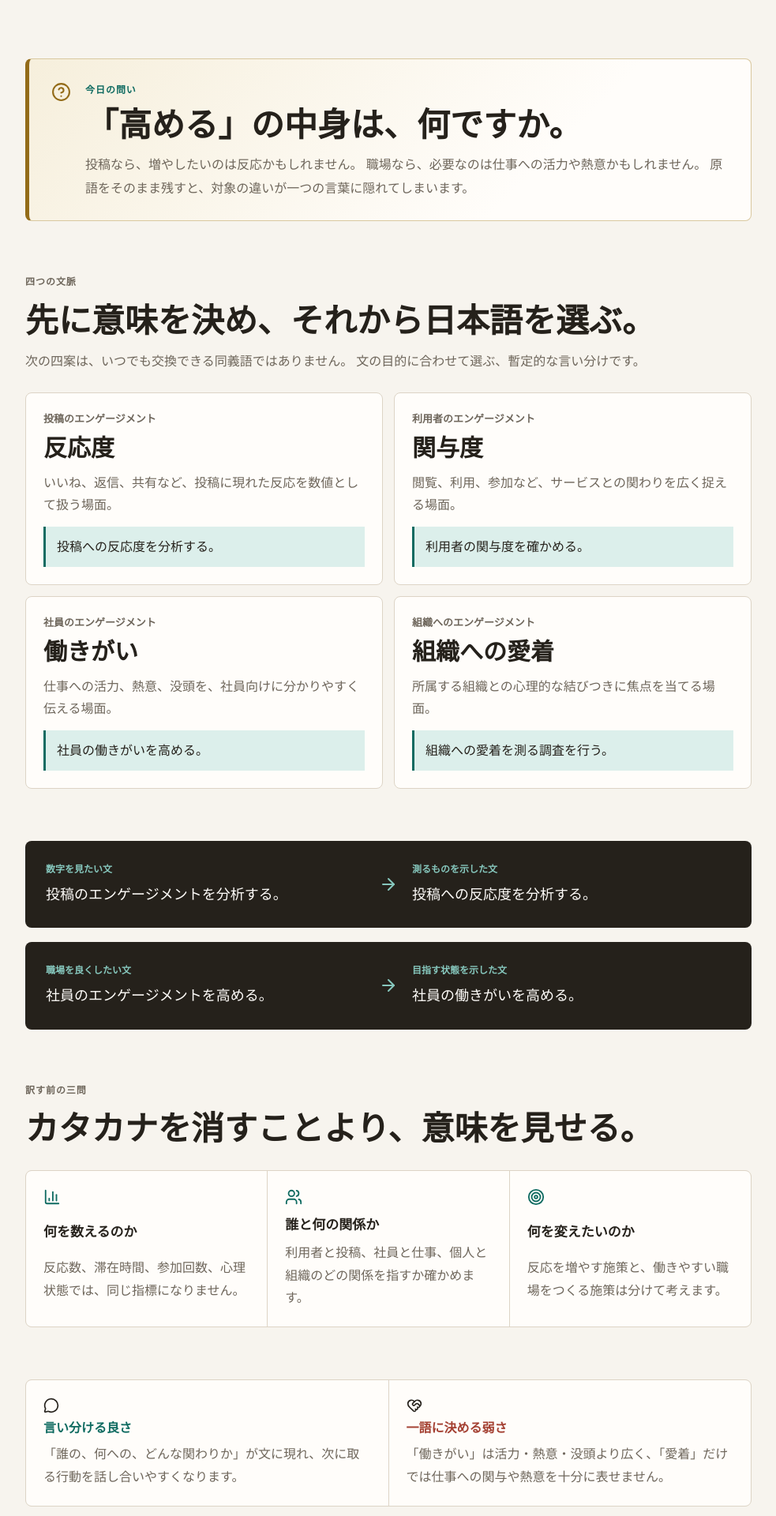
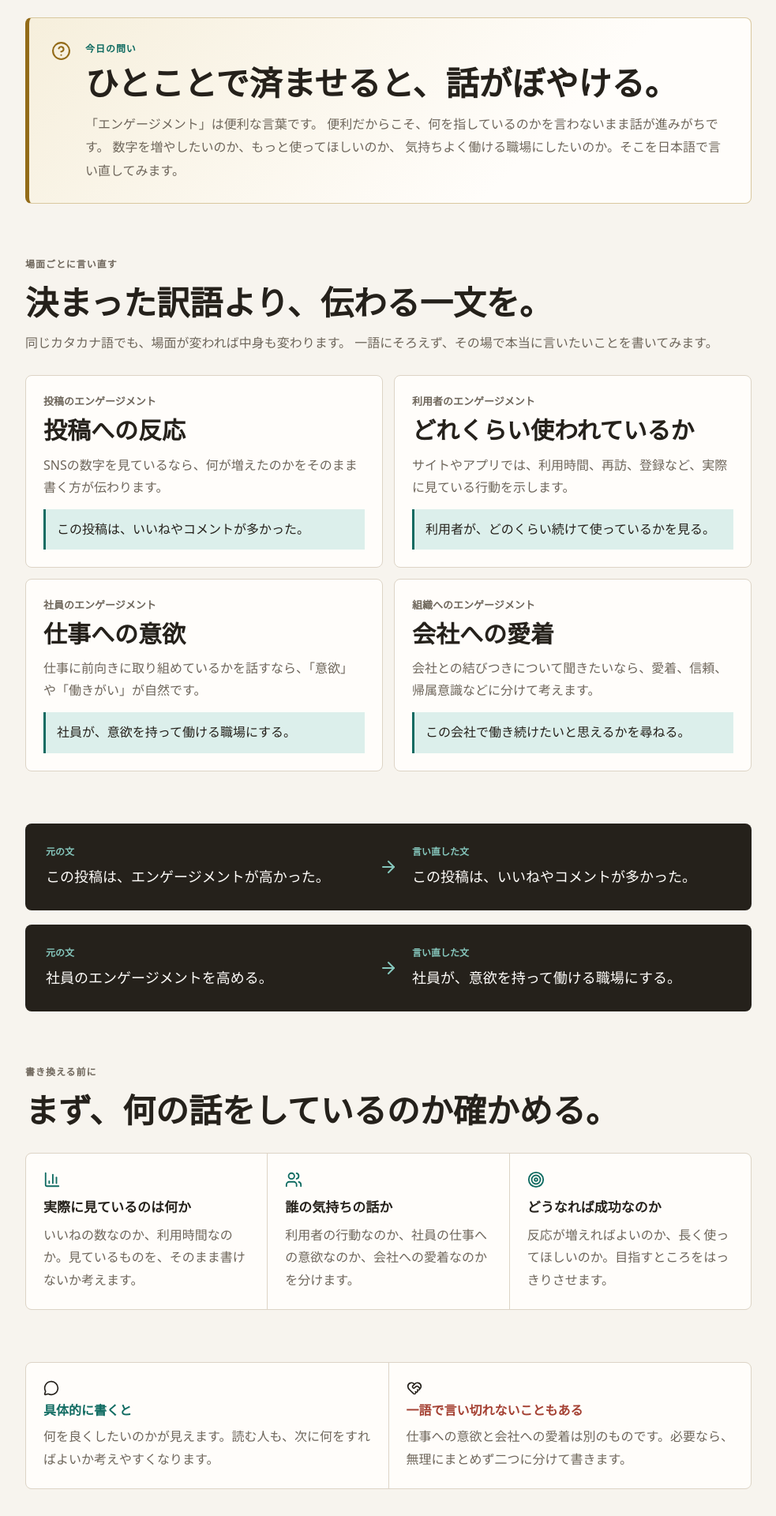
Before and after one commit to aidhidesupport/reiwa-shinkango, a Next.js app: page /features/engagement in a window 1280 px wide. Shown: the part 700-2620 px from the top of the page at 79% size, without its empty margins (148-1131 px from the left). Built offline with nearby package versions, Linux system fonts and the light colour scheme; no server answers.

Commit message:
Rewrite engagement article in natural Japanese

```diff
--- a/src/app/features/engagement/page.tsx
+++ b/src/app/features/engagement/page.tsx
@@ -10,8 +10,8 @@ import {
 } from "lucide-react";
 
 export const metadata = {
-  title: "「エンゲージメント」は、なぜ一語で訳せないのか",
-  description: "投稿への反応、利用者の関与、社員の働きがい、組織への愛着。同じ「エンゲージメント」を、測る対象と文脈から日本語に言い分けます。",
+  title: "「エンゲージメントを高める」って、結局どういうこと？",
+  description: "SNSでは、いいねやコメント。職場では、仕事への意欲や会社への愛着。「エンゲージメント」の中身を、普段の日本語で言い直します。",
   alternates: {
     canonical: "/features/engagement",
   },
@@ -19,48 +19,48 @@ export const metadata = {
     type: "article",
     locale: "ja_JP",
     siteName: "令和新漢語",
-    title: "「エンゲージメント」は、なぜ一語で訳せないのか。",
-    description: "投稿への反応と社員の働きがいは、同じものではありません。文脈ごとに四つの日本語を試します。",
+    title: "「エンゲージメントを高める」って、結局どういうこと？",
+    description: "SNSでは、いいねやコメント。職場では、仕事への意欲や会社への愛着。ひとつの言葉に詰め込まれた違いをほどきます。",
     url: "/features/engagement",
     images: [{
-      url: "/features/engagement-og.png",
+      url: "/features/engagement-og-v2.png",
       width: 1200,
       height: 630,
-      alt: "エンゲージメントを、反応度、関与度、働きがい、組織への愛着に言い分ける図。",
+      alt: "エンゲージメントが、投稿への反応、利用の続き方、仕事への意欲、会社への愛着という意味で使われることを示す図。",
     }],
   },
   twitter: {
     card: "summary_large_image",
-    title: "「エンゲージメント」は、なぜ一語で訳せないのか。",
-    description: "投稿への反応と社員の働きがいは、同じものではありません。文脈ごとに四つの日本語を試します。",
-    images: ["/features/engagement-og.png"],
+    title: "「エンゲージメントを高める」って、結局どういうこと？",
+    description: "SNSでは、いいねやコメント。職場では、仕事への意欲や会社への愛着。ひとつの言葉に詰め込まれた違いをほどきます。",
+    images: ["/features/engagement-og-v2.png"],
   },
 };
 
 const contexts = [
   {
     source: "投稿のエンゲージメント",
-    proposal: "反応度",
-    example: "投稿への反応度を分析する。",
-    note: "いいね、返信、共有など、投稿に現れた反応を数値として扱う場面。",
+    proposal: "投稿への反応",
+    example: "この投稿は、いいねやコメントが多かった。",
+    note: "SNSの数字を見ているなら、何が増えたのかをそのまま書く方が伝わります。",
   },
   {
     source: "利用者のエンゲージメント",
-    proposal: "関与度",
-    example: "利用者の関与度を確かめる。",
-    note: "閲覧、利用、参加など、サービスとの関わりを広く捉える場面。",
+    proposal: "どれくらい使われているか",
+    example: "利用者が、どのくらい続けて使っているかを見る。",
+    note: "サイトやアプリでは、利用時間、再訪、登録など、実際に見ている行動を示します。",
   },
   {
     source: "社員のエンゲージメント",
-    proposal: "働きがい",
-    example: "社員の働きがいを高める。",
-    note: "仕事への活力、熱意、没頭を、社員向けに分かりやすく伝える場面。",
+    proposal: "仕事への意欲",
+    example: "社員が、意欲を持って働ける職場にする。",
+    note: "仕事に前向きに取り組めているかを話すなら、「意欲」や「働きがい」が自然です。",
   },
   {
     source: "組織へのエンゲージメント",
-    proposal: "組織への愛着",
-    example: "組織への愛着を測る調査を行う。",
-    note: "所属する組織との心理的な結びつきに焦点を当てる場面。",
+    proposal: "会社への愛着",
+    example: "この会社で働き続けたいと思えるかを尋ねる。",
+    note: "会社との結びつきについて聞きたいなら、愛着、信頼、帰属意識などに分けて考えます。",
   },
 ];
 
@@ -68,22 +68,22 @@ const references = [
   {
     label: "厚生労働省「令和元年版 労働経済の分析」",
     href: "https://www.mhlw.go.jp/wp/hakusyo/roudou/19/dl/19-1-2-3.pdf",
-    note: "ワーク・エンゲイジメントを、活力・熱意・没頭がそろった心理状態として整理している。",
+    note: "「ワーク・エンゲイジメント」を、活力・熱意・没頭の三つがそろった状態だと説明している。",
   },
   {
     label: "Gallup「What Is Employee Engagement?」",
     href: "https://www.gallup.com/workplace/285674/employee-engagement.aspx",
-    note: "従業員の仕事と職場への関与や熱意として、employee engagementを説明している。",
+    note: "employee engagementを、従業員が仕事や職場にどれだけ熱意を持って関わっているかという言葉で説明している。",
   },
   {
     label: "Google Analytics Help「Engagement rate and bounce rate」",
     href: "https://support.google.com/analytics/answer/12195621",
-    note: "一定時間、重要な行動、複数ページ閲覧という条件から、Web上のengagement rateを定義している。",
+    note: "閲覧時間や重要な行動、見たページ数をもとに、Webサイトのengagement rateを数えている。",
   },
   {
     label: "Facebook Help Center「About Dashboard」",
     href: "https://www.facebook.com/help/3714470172128723",
-    note: "投稿への関わりを示す情報として、閲覧、再生、反応、コメント、共有などを挙げている。",
+    note: "投稿への反応として、閲覧、再生、リアクション、コメント、共有などを挙げている。",
   },
 ];
 
@@ -92,11 +92,12 @@ export default function EngagementFeaturePage() {
     <div className="page-shell narrow feature-page">
       <section className="feature-hero">
         <p className="eyebrow">今日の横文字・2026年7月28日</p>
-        <h1>「エンゲージメント」は、<br />なぜ一語で訳せないのか。</h1>
+        <h1>「エンゲージメントを高める」って、<br />結局どういうこと？</h1>
         <p>
-          投稿への反応と、社員の働きがいは同じものではありません。
-          ところが日本語では、どちらも「エンゲージメント」と呼ばれます。
-          言葉を置き換える前に、何を測り、何を良くしたいのかを確かめます。
+          「エンゲージメントを高めたい」。仕事の場で、よく耳にする言い方です。
+          でも、何をすれば高まったことになるのでしょう。
+          SNSなら、いいねやコメントの話かもしれません。
+          職場なら、社員の意欲や会社への愛着の話かもしれません。
         </p>
       </section>
 
@@ -104,22 +105,23 @@ export default function EngagementFeaturePage() {
         <CircleHelp size={25} aria-hidden="true" />
         <div>
           <p className="eyebrow">今日の問い</p>
-          <h2>「高める」の中身は、何ですか。</h2>
+          <h2>ひとことで済ませると、話がぼやける。</h2>
           <p>
-            投稿なら、増やしたいのは反応かもしれません。
-            職場なら、必要なのは仕事への活力や熱意かもしれません。
-            原語をそのまま残すと、対象の違いが一つの言葉に隠れてしまいます。
+            「エンゲージメント」は便利な言葉です。
+            便利だからこそ、何を指しているのかを言わないまま話が進みがちです。
+            数字を増やしたいのか、もっと使ってほしいのか、
+            気持ちよく働ける職場にしたいのか。そこを日本語で言い直してみます。
           </p>
         </div>
       </section>
 
       <section className="feature-section">
         <div className="feature-section-heading">
-          <p className="eyebrow">四つの文脈</p>
-          <h2>先に意味を決め、それから日本語を選ぶ。</h2>
+          <p className="eyebrow">場面ごとに言い直す</p>
+          <h2>決まった訳語より、伝わる一文を。</h2>
           <p>
-            次の四案は、いつでも交換できる同義語ではありません。
-            文の目的に合わせて選ぶ、暫定的な言い分けです。
+            同じカタカナ語でも、場面が変われば中身も変わります。
+            一語にそろえず、その場で本当に言いたいことを書いてみます。
           </p>
         </div>
         <div className="engagement-context-grid">
@@ -136,48 +138,48 @@ export default function EngagementFeaturePage() {
 
       <section className="feature-trial">
         <div>
-          <span>数字を見たい文</span>
-          <p>投稿のエンゲージメントを分析する。</p>
+          <span>元の文</span>
+          <p>この投稿は、エンゲージメントが高かった。</p>
         </div>
         <ArrowRight size={24} aria-hidden="true" />
         <div>
-          <span>測るものを示した文</span>
-          <p>投稿への反応度を分析する。</p>
+          <span>言い直した文</span>
+          <p>この投稿は、いいねやコメントが多かった。</p>
         </div>
       </section>
 
       <section className="feature-trial engagement-workplace-trial">
         <div>
-          <span>職場を良くしたい文</span>
+          <span>元の文</span>
           <p>社員のエンゲージメントを高める。</p>
         </div>
         <ArrowRight size={24} aria-hidden="true" />
         <div>
-          <span>目指す状態を示した文</span>
-          <p>社員の働きがいを高める。</p>
+          <span>言い直した文</span>
+          <p>社員が、意欲を持って働ける職場にする。</p>
         </div>
       </section>
 
       <section className="feature-section">
         <div className="feature-section-heading">
-          <p className="eyebrow">訳す前の三問</p>
-          <h2>カタカナを消すことより、意味を見せる。</h2>
+          <p className="eyebrow">書き換える前に</p>
+          <h2>まず、何の話をしているのか確かめる。</h2>
         </div>
         <div className="feature-question-grid">
           <article>
             <BarChart3 size={22} aria-hidden="true" />
-            <h3>何を数えるのか</h3>
-            <p>反応数、滞在時間、参加回数、心理状態では、同じ指標になりません。</p>
+            <h3>実際に見ているのは何か</h3>
+            <p>いいねの数なのか、利用時間なのか。見ているものを、そのまま書けないか考えます。</p>
           </article>
           <article>
             <Users size={22} aria-hidden="true" />
-            <h3>誰と何の関係か</h3>
-            <p>利用者と投稿、社員と仕事、個人と組織のどの関係を指すか確かめます。</p>
+            <h3>誰の気持ちの話か</h3>
+            <p>利用者の行動なのか、社員の仕事への意欲なのか、会社への愛着なのかを分けます。</p>
           </article>
           <article>
             <Target size={22} aria-hidden="true" />
-            <h3>何を変えたいのか</h3>
-            <p>反応を増やす施策と、働きやすい職場をつくる施策は分けて考えます。</p>
+            <h3>どうなれば成功なのか</h3>
+            <p>反応が増えればよいのか、長く使ってほしいのか。目指すところをはっきりさせます。</p>
           </article>
         </div>
       </section>
@@ -185,20 +187,20 @@ export default function EngagementFeaturePage() {
       <section className="feature-cautions">
         <div>
           <MessageCircle size={20} aria-hidden="true" />
-          <strong>言い分ける良さ</strong>
-          <p>「誰の、何への、どんな関わりか」が文に現れ、次に取る行動を話し合いやすくなります。</p>
+          <strong>具体的に書くと</strong>
+          <p>何を良くしたいのかが見えます。読む人も、次に何をすればよいか考えやすくなります。</p>
         </div>
         <div>
           <HeartHandshake size={20} aria-hidden="true" />
-          <strong>一語に決める弱さ</strong>
-          <p>「働きがい」は活力・熱意・没頭より広く、「愛着」だけでは仕事への関与や熱意を十分に表せません。</p>
+          <strong>一語で言い切れないこともある</strong>
+          <p>仕事への意欲と会社への愛着は別のものです。必要なら、無理にまとめず二つに分けて書きます。</p>
         </div>
       </section>
 
       <section className="feature-section feature-references">
         <div className="feature-section-heading">
           <p className="eyebrow">調査資料</p>
-          <h2>分野ごとの定義を、混ぜずに読む。</h2>
+          <h2>同じ言葉でも、分野によって意味が違う。</h2>
         </div>
         <ol>
           {references.map((reference) => (
@@ -213,8 +215,8 @@ export default function EngagementFeaturePage() {
       <section className="feature-invitation">
         <div>
           <p className="eyebrow">あなたの文で試す</p>
-          <h2>その「エンゲージメント」は、何への関わりですか。</h2>
-          <p>実際に使った文と文脈があれば、合う日本語案や、言い換えにくい境界を教えてください。</p>
+          <h2>「エンゲージメント」と書きたくなったら、ひと呼吸。</h2>
+          <p>その文で本当に伝えたいことは何でしょう。実際の一文があれば、ぜひ教えてください。</p>
         </div>
         <div className="feature-invitation-actions">
           <Link href="/terms/engagement" className="button">
```
Also changed, not shown: src/lib/articles.ts (+6 -6 lines), public/features/engagement-og-v2.png (added), 2 other files (tests, documents, lock files or other folders).
